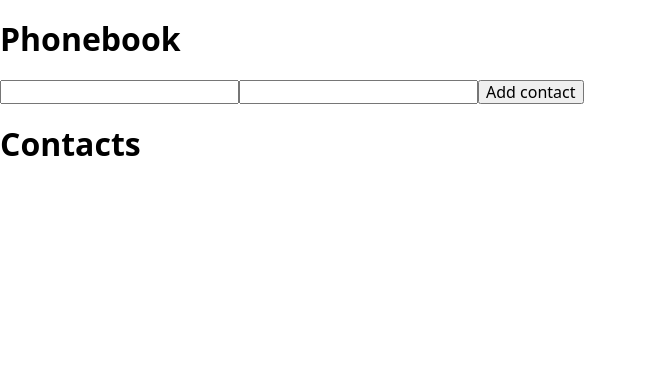
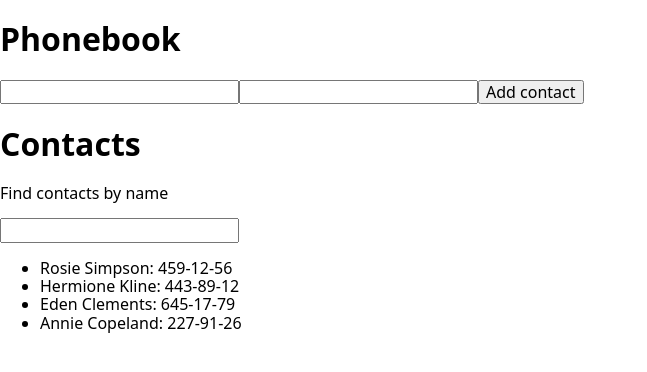
Before and after one commit to ElenaGubarenko/goit-react-hw-02-phonebook, a React (Create React App) app: page / in a window 1280 px wide. Shown: the top 372 px of the page, without its empty margins (0-647 px from the left). Built offline with nearby package versions, Linux system fonts and the light colour scheme.

Commit message:
adding changes

```diff
--- /dev/null
+++ b/src/ContactForm/ContactForm.js
@@ -0,0 +1,38 @@
+import { v4 as uuidv4 } from 'uuid';
+import { Component } from 'react';
+import Input from '../Input';
+
+class ContactForm extends Component {
+  state = {
+    name: '',
+    number: '',
+  };
+
+  render() {
+    return (
+      <div>
+        <h1>Phonebook</h1>
+        <Input
+          onChange={this.props.handleChangeInState}
+          value={this.state.name}
+          type="text"
+          name="name"
+          pattern="^[a-zA-Zа-яА-Я]+(([' -][a-zA-Zа-яА-Я ])?[a-zA-Zа-яА-Я]*)*$"
+          title="Имя может состоять только из букв, апострофа, тире и пробелов. Например Adrian, Jacob Mercer, Charles de Batz de Castelmore d'Artagnan и т. п."
+        />
+        <Input
+          onChange={this.props.handleChangeInState}
+          value={this.state.number}
+          type="tel"
+          name="number"
+          pattern="\+?\d{1,4}?[-.\s]?\(?\d{1,3}?\)?[-.\s]?\d{1,4}[-.\s]?\d{1,4}[-.\s]?\d{1,9}"
+          title="Номер телефона должен состоять цифр и может содержать пробелы, тире, круглые скобки и может начинаться с +"
+          required
+        />
+        <button onClick={this.props.addContact}>Add contact</button>
+      </div>
+    );
+  }
+}
+
+export default ContactForm;
--- /dev/null
+++ b/src/ContactForm/index.js
@@ -0,0 +1 @@
+export { default } from './ContactForm';
--- a/src/ContactsList/ContactsList.js
+++ b/src/ContactsList/ContactsList.js
@@ -3,15 +3,14 @@ import { Component } from 'react';
 
 class ContactsList extends Component {
   render() {
-    console.log(this.props.state);
+    // console.log(this.props);
     // this.props.state.contacts.map(contact => console.log(contact));
     return (
       <ul>
-        {this.props.state.contacts.map(contact => {
+        {this.props.contacts.map(contact => {
           return (
             <li key={uuidv4()}>
-              {contact.name}
-              {contact.number}
+              {contact.name}: {contact.number}
             </li>
           );
         })}
--- a/src/PhoneBook/PhoneBook.js
+++ b/src/PhoneBook/PhoneBook.js
@@ -3,17 +3,23 @@ import { v4 as uuidv4 } from 'uuid';
 import { Component } from 'react';
 import Input from '../Input';
 import ContactsList from '../ContactsList';
+import ContactForm from '../ContactForm';
 
 class PhoneBook extends Component {
   state = {
-    contacts: [],
-    name: '',
-    number: '',
+    contacts: [
+      { id: 'id-1', name: 'Rosie Simpson', number: '459-12-56' },
+      { id: 'id-2', name: 'Hermione Kline', number: '443-89-12' },
+      { id: 'id-3', name: 'Eden Clements', number: '645-17-79' },
+      { id: 'id-4', name: 'Annie Copeland', number: '227-91-26' },
+    ],
+    filter: '',
   };
 
   resetInput = () => {
     this.setState({
       name: '',
+      number: '',
     });
   };
 
@@ -30,36 +36,61 @@ class PhoneBook extends Component {
       number: this.state.number,
       id: uuidv4(),
     };
+
+    // const ifThereIsSuchContact = this.state.contacts.filter(contact => {
+    //   return contact.name.toLowerCase() === this.state.name.toLowerCase();
+    // });
+
+    // if (ifThereIsSuchContact) {
+    //   return alert('hello');
+    // }
+    // console.log(ifThereIsSuchContact);
+
+    this.state.contacts.push(user);
+    this.resetInput();
+  };
+
+  filterContactsByName = e => {
+    // this.handleChangeInState(); спросить, почему тут не получается вызывть этот метод
+    // почему при удалении из унпута не восстанавливается список контактов и как это исправить
+    // почему ContactForm.js подчеркивает. что там не так?
+
+    const { value, name } = e.target;
     this.setState({
-      contacts: [...this.state.contacts, this.state.contacts.push(user)],
+      [name]: value,
     });
-    this.resetInput();
+
+    const result = this.state.contacts.filter(contact => {
+      return contact.name
+        .toLowerCase()
+        .includes(this.state.filter.toLowerCase());
+    });
+
+    if (this.state.filter === '') {
+      this.setState({
+        contacts: this.state.contacts,
+      });
+    } else
+      this.setState({
+        contacts: result,
+      });
   };
 
   render() {
     return (
       <div>
-        <h1>Phonebook</h1>
+        <ContactForm
+          handleChangeInState={this.handleChangeInState}
+          addContact={this.addContact}
+        />
+        <h1>Contacts</h1>
+        <p>Find contacts by name</p>
         <Input
-          onChange={this.handleChangeInState}
-          id={uuidv4()}
-          value={this.state.name}
-          type="text"
-          name="name"
-          pattern="^[a-zA-Zа-яА-Я]+(([' -][a-zA-Zа-яА-Я ])?[a-zA-Zа-яА-Я]*)*$"
-          title="Имя может состоять только из букв, апострофа, тире и пробелов. Например Adrian, Jacob Mercer, Charles de Batz de Castelmore d'Artagnan и т. п."
+          onChange={this.filterContactsByName}
+          name="filter"
+          value={this.state.filter}
         />
-        <Input
-          onChange={this.handleChangeInState}
-          type="tel"
-          name="number"
-          pattern="\+?\d{1,4}?[-.\s]?\(?\d{1,3}?\)?[-.\s]?\d{1,4}[-.\s]?\d{1,4}[-.\s]?\d{1,9}"
-          title="Номер телефона должен состоять цифр и может содержать пробелы, тире, круглые скобки и может начинаться с +"
-          required
-        />
-        <button onClick={this.addContact}>Add contact</button>
-        <h1>Contacts</h1>
-        <ContactsList state={this.state} />
+        <ContactsList contacts={this.state.contacts} />
       </div>
     );
   }
```
Also changed, not shown: src/ContactForm/ContactForm.module.css (added).
